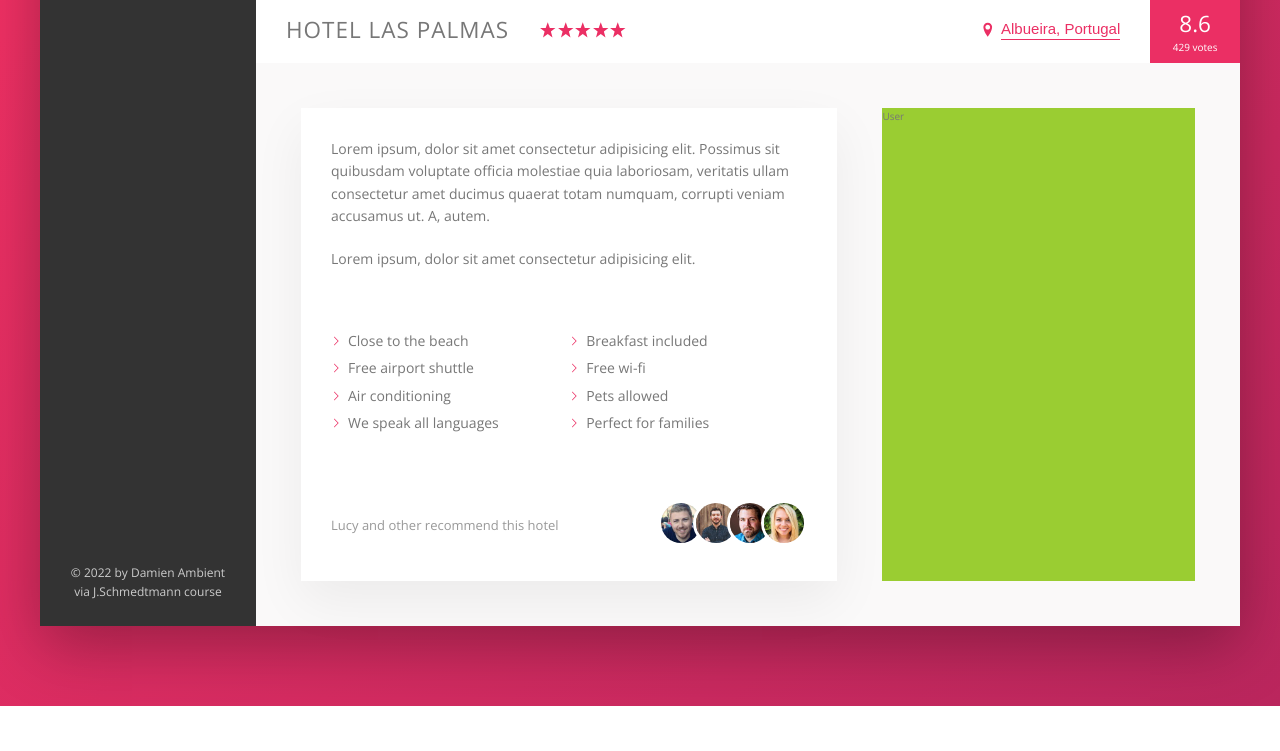
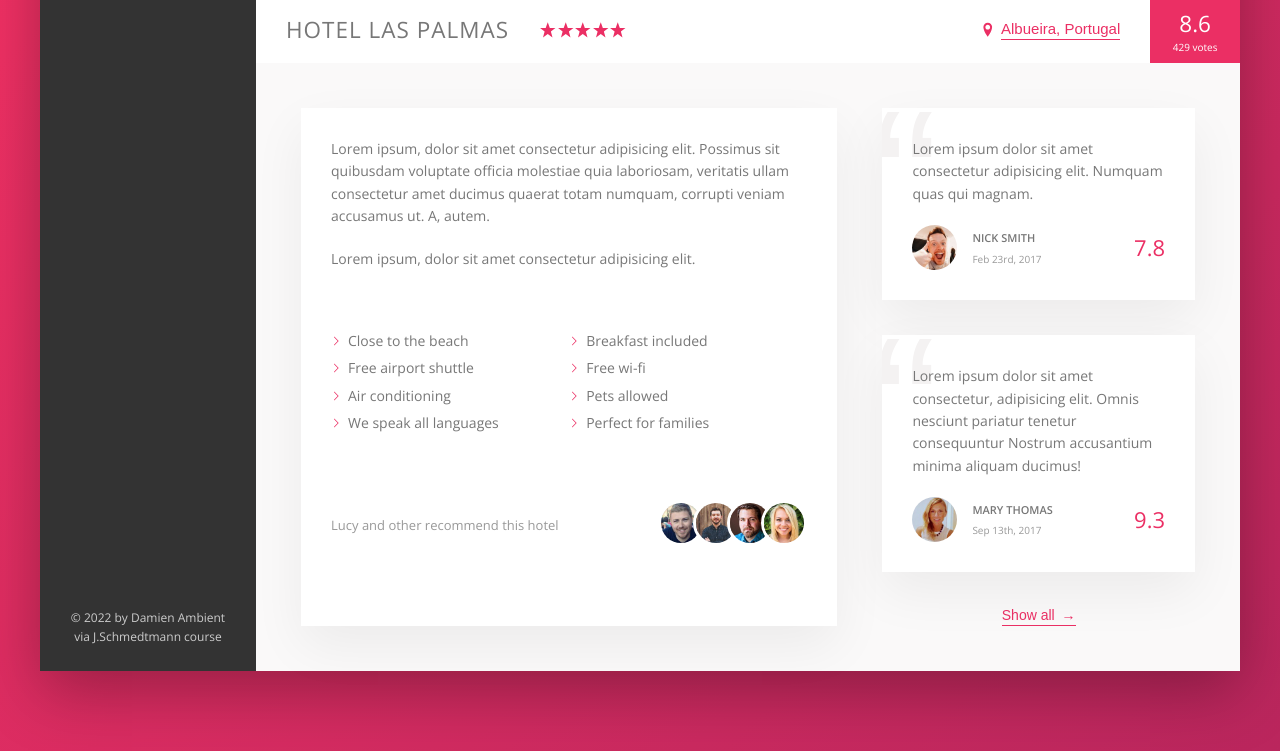
Before and after one commit to DamienAmbient/css-flex, a website: page index.html in a window 1280 px wide. Shown: the part 538-1289 px from the top of the page. Before the commit the page ends 1244 px from the top, so only its background shows below. Drawn offline with nearby package versions, Linux system fonts and the light colour scheme.

Commit message:
user reviews

```diff
--- a/index.html
+++ b/index.html
@@ -182,7 +182,36 @@
                     </div>
 
                     <div class="user-reviews">
-                        User
+                        <figure class="review">
+                            <blockquote class="review__text">
+                                Lorem ipsum dolor sit amet consectetur adipisicing elit. Numquam quas qui magnam.
+                            </blockquote>
+                            <figcaption class="review__user">
+                                <img src="img/user-1.jpg" alt="User 1" class="review__photo">
+                                <div class="review__user-box">
+                                    <p class="review__user-name">Nick Smith</p>
+                                    <p class="review__user-date">Feb 23rd, 2017</p>
+                                </div>
+                                <div class="review__rating">7.8</div>
+                            </figcaption>
+                        </figure>
+
+                        <figure class="review">
+                            <blockquote class="review__text">
+                                Lorem ipsum dolor sit amet consectetur, adipisicing elit. Omnis nesciunt pariatur
+                                tenetur consequuntur Nostrum accusantium minima aliquam ducimus!
+                            </blockquote>
+                            <figcaption class="review__user">
+                                <img src="img/user-2.jpg" alt="User 1" class="review__photo">
+                                <div class="review__user-box">
+                                    <p class="review__user-name">Mary Thomas</p>
+                                    <p class="review__user-date">Sep 13th, 2017</p>
+                                </div>
+                                <div class="review__rating">9.3</div>
+                            </figcaption>
+                        </figure>
+
+                        <button class="btn-inline">Show all <span>&rarr;</span></button>
                     </div>
                 </div>
             </main>
--- a/sass/_components.scss
+++ b/sass/_components.scss
@@ -272,10 +272,19 @@
   display: inline-block;
   background-color: transparent;
   cursor: pointer;
-  transition: all 0.3s;
+  transition: all 0.2s;
+
+  & span {
+    margin-left: 3px;
+    transition: margin-left 0.2s;
+  }
 
   &:hover {
     color: var(--color-grey-dark-1);
+
+    span {
+      margin-left: 8px;
+    }
   }
 
   &:focus {
@@ -367,3 +376,67 @@
     }
   }
 }
+
+////////////////////// REVIEWS
+///
+
+.review {
+  background-color: #fff;
+  box-shadow: var(--shadow-light);
+  padding: 3rem;
+  margin-bottom: 3.5rem;
+  position: relative;
+  overflow: hidden;
+
+  &__text {
+    margin-bottom: 2rem;
+    z-index: 10;
+    position: relative;
+  }
+
+  &__user {
+    display: flex;
+    align-items: center;
+  }
+
+  &__photo {
+    height: 4.5rem;
+    width: 4.5rem;
+    border-radius: 50%;
+    margin-right: 1.5rem;
+  }
+
+  &__user-box {
+    margin-right: auto;
+  }
+
+  &__user-name {
+    font-size: 1.1rem;
+    font-weight: 600;
+    text-transform: uppercase;
+    margin-bottom: 0.4rem;
+  }
+
+  &__user-date {
+    font-size: 1rem;
+    color: var(--color-grey-dark-3);
+  }
+
+  &__rating {
+    color: var(--color-primary);
+    font-size: 2.2rem;
+    font-weight: 300;
+  }
+
+  &::before {
+    content: "\201C";
+    position: absolute;
+    top: -2.75rem;
+    left: -1rem;
+    line-height: 1;
+    font-size: 20rem;
+    color: var(--color-grey-light-2);
+    font-family: sans-serif;
+    z-index: 1;
+  }
+}
--- a/sass/_layout.scss
+++ b/sass/_layout.scss
@@ -40,6 +40,7 @@
 .detail {
   display: flex;
   padding: 4.5rem;
+  font-size: 1.4rem;
   background-color: var(--color-grey-light-1);
   border-bottom: var(--line);
 }
@@ -54,6 +55,9 @@
 }
 
 .user-reviews {
-  background-color: yellowgreen;
   flex: 1;
+
+  display: flex;
+  flex-direction: column;
+  align-items: center;
 }
```
Also changed, not shown: css/style.css.
